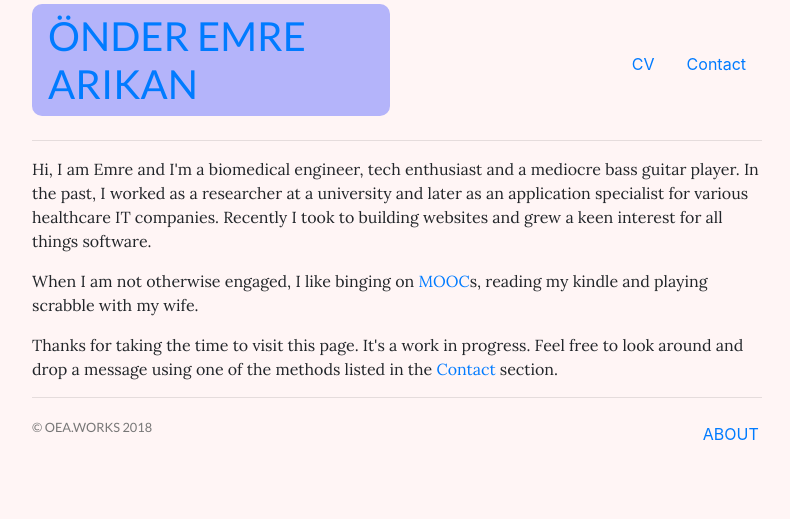
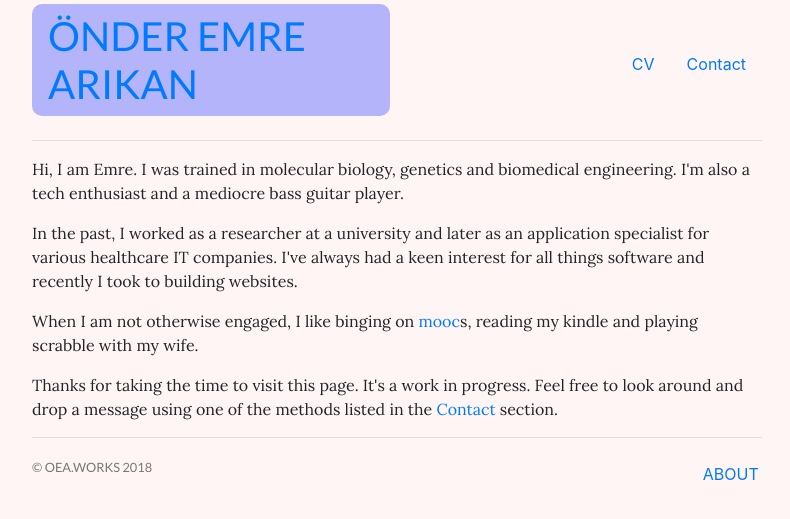
Before and after one commit to oearikan/oearikan.github.io, a Jekyll site: the page built from index.html, in a window 1280 px wide. Shown: the top 519 px of the page, without its empty margins (243-1033 px from the left). Built offline with Jekyll 4.4.1, drawn with Linux system fonts in a browser that asks for light colours.

```diff
--- a/CV.html
+++ b/CV.html
@@ -5,7 +5,7 @@ permalink: "/CV.html"
 ---
 <div class="row pb-2">
   <div class="col d-flex justify-content-end">
-    <a class="btn btn-outline-dark" href="#">Download in pdf</a>
+    <a class="btn btn-outline-dark" href="assets/cv_oea_10.08.2018_en.pdf" target="_blank">Download in pdf</a>
     <!-- <button class="btn btn-outline-dark" type="button" name="button">Download in pdf</button> -->
   </div>
 </div>
--- a/_data/education.yml
+++ b/_data/education.yml
@@ -17,7 +17,7 @@ schools:
     url: "http://www.bio.itu.edu.tr/"
     publication:
      -
-       url: "assets/no_file.pdf"
+       url: none
        title: >
         Analyzing adsorption of bovine serum albumin on gold surface with quartz crystal microbalance
 
--- a/_data/skills.yml
+++ b/_data/skills.yml
@@ -16,7 +16,7 @@ computers:
     samples: HTML, CSS, Javascript, MATLAB, Python
 
   - type: Build tools, Development environments, Frameworks & Libraries
-    samples: Jekyll, Git, GitHub, Gulp, Grunt, Atom, MS Visual Studio, Knockoutjs, Bootstrap, jQuery
+    samples: Jekyll, Git, GitHub, Grunt, Atom, MS Visual Studio, Knockoutjs, Bootstrap, jQuery
 
   - type: Desktop applications, Typesetting & Publishing tools
     samples: Microsoft Office, LibreOffice, Google Drive, LaTeX, Gimp, Camtasia Studio
--- a/_layouts/default.html
+++ b/_layouts/default.html
@@ -1,6 +1,7 @@
 <!DOCTYPE html>
 <html lang="en" dir="ltr">
   <head>
+    {% include analytics.html %}
     <meta charset="utf-8">
     <meta http-equiv="X-UA-Compatible" content="IE=edge">
     <meta name="viewport" content="width=device-width, initial-scale=1, shrink-to-fit=no">
--- a/css/styles.css
+++ b/css/styles.css
@@ -34,7 +34,7 @@ p, #contacts{
 
 .activePage {
   background-color: rgb(180, 180, 250);
-  border-radius: 10px;
+  border-radius: 10px !important;
 }
 
 #topNav {
@@ -42,7 +42,9 @@ p, #contacts{
 }
 
 #topNav a:hover {
-  text-decoration: underline;
+  /* text-decoration: underline; */
+  background-color: rgb(220, 220, 220);
+  border-radius: 10px !important;
 }
 
 #myName {
@@ -50,7 +52,9 @@ p, #contacts{
 }
 
 #myName a:hover {
-  text-decoration: underline;
+  /* text-decoration: underline; */
+  background-color: rgb(220, 220, 220);
+  border-radius: 10px;
 }
 
 #employment, #schools, #ongoing, #languages, #itSkills, #internship {
@@ -73,5 +77,11 @@ p, #contacts{
   text-transform: uppercase;
 }
 
+#about:hover {
+  background-color: rgb(220, 220, 220);
+  border-radius: 10px;
+  text-decoration: none;
+}
+
 /* font-family: 'Lato', sans-serif;
 font-family: 'Lora', serif; */
--- a/index.html
+++ b/index.html
@@ -2,6 +2,7 @@
 layout: default
 title: "Emre's Homepage"
 ---
-<p>Hi, I am Emre and I'm a biomedical engineer, tech enthusiast and a mediocre bass guitar player. In the past, I worked as a researcher at a university and later as an application specialist for various healthcare IT companies. Recently I took to building websites and grew a keen interest for all things software.</p>
-<p>When I am not otherwise engaged, I like binging on <a target="_blank" href="https://en.wikipedia.org/wiki/Massive_open_online_course">MOOC</a>s, reading my kindle and playing scrabble with my wife.</p>
+<p>Hi, I am Emre. I was trained in molecular biology, genetics and biomedical engineering. I'm also a tech enthusiast and a mediocre bass guitar player.</p>
+<p>In the past, I worked as a researcher at a university and later as an application specialist for various healthcare IT companies. I've always had a keen interest for all things software and recently I took to building websites.</p>
+<p>When I am not otherwise engaged, I like binging on <a target="_blank" href="https://en.wikipedia.org/wiki/Massive_open_online_course">mooc</a>s, reading my kindle and playing scrabble with my wife.</p>
 <p>Thanks for taking the time to visit this page. It's a work in progress. Feel free to look around and drop a message using one of the methods listed in the <a href="{{ site.url }}/contact.html">Contact</a> section.</p>
```
Also changed, not shown: _includes/analytics.html (added, +9 -0 lines), 1 other file.
